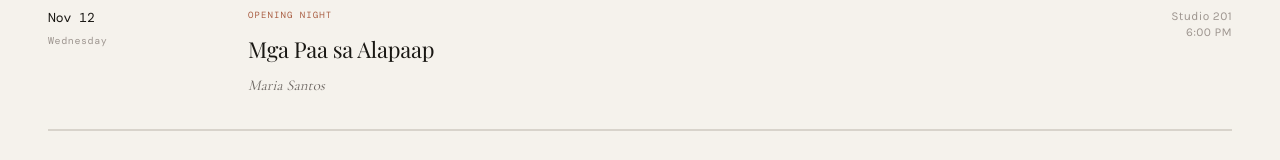
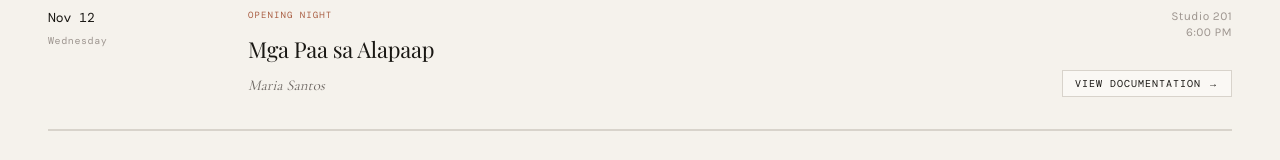
Before and after one commit to Jan-Lee-pixel/studio_201_frontend, a Next.js app: page /events in a window 1280 px wide. Shown: the part 770-930 px from the top of the page. Built offline with nearby package versions, Linux system fonts and the light colour scheme; a web font is replaced by a local one.

Commit message:
fix: restore missing event documentation pages and mock data after merge conflict

```diff
--- a/src/app/(public)/events/EventsPageClient.tsx
+++ b/src/app/(public)/events/EventsPageClient.tsx
@@ -33,6 +33,8 @@ export default function EventsPage() {
           isExternal: false,
         },
         {
+          slug: "mga-paa-sa-alapaap-opening",
+          hasDocumentation: true,
           date: "Nov 12",
           day: "Wednesday",
           type: "Opening Night",
@@ -93,6 +95,8 @@ export default function EventsPage() {
       month: "January 2026",
       items: [
         {
+          slug: "visayan-contemporary",
+          hasDocumentation: true,
           date: "Jan 10",
           day: "Saturday",
           type: "Group Show [External]",
```
